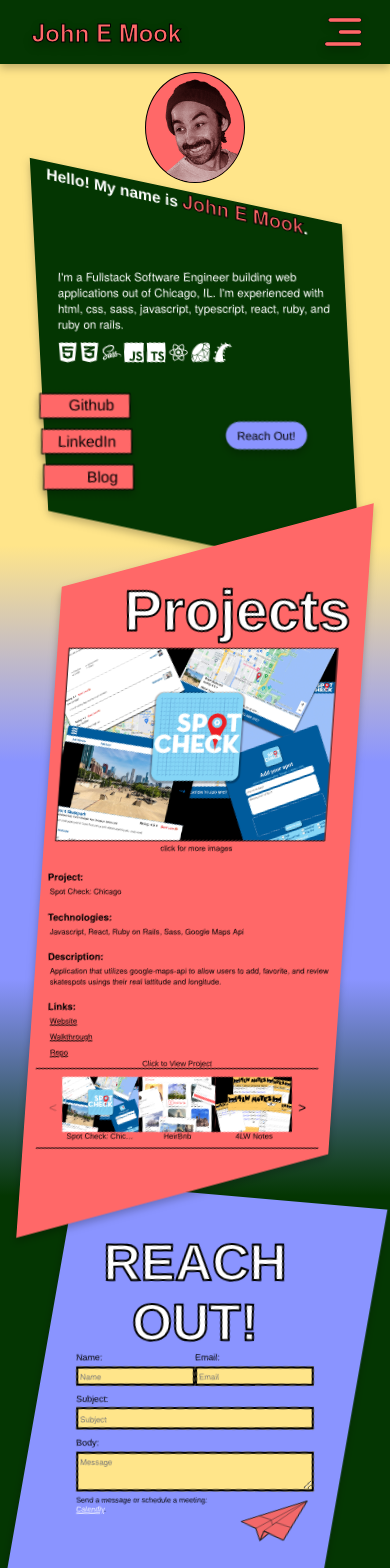
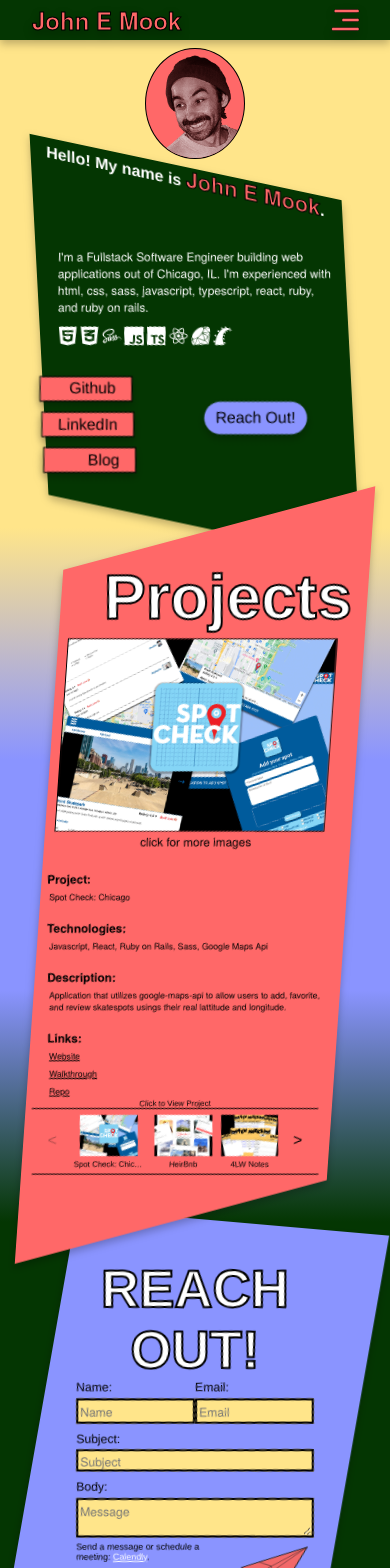
Before and after one commit to jedwardmook/react-portfolio, a React (Create React App) app: page / in a window 390 px wide. Shown: the top 1568 px of the page. Built offline with nearby package versions, Linux system fonts and the light colour scheme.

Commit message:
styles: adds scrollTo projectsContainer, mobile styles

```diff
--- a/src/components/Header.js
+++ b/src/components/Header.js
@@ -27,7 +27,7 @@ function Header() {
           linksStyle={styles.nav}
           styles={styles}
         />
-        <button onClick={handleOpen} className={styles['nav-button']}><img src={isOpen ? close : menu}/></button>
+        <button onClick={handleOpen} className={styles['nav-button']}><img className={styles['nav-button-image']} src={isOpen ? close : menu}/></button>
       </div>
       {isOpen &&
       <div className={styles['mobile-active']}>
--- a/src/components/ProjectsContainer.js
+++ b/src/components/ProjectsContainer.js
@@ -19,6 +19,10 @@ function ProjectsContainer({styles, projects, setHeroProject}) {
     }
   };
 
+  const handleHeroProject = (project) => {
+    setHeroProject(project);
+  };
+
   return (
     <div className={styles['projects-carousel']}>
       <p className={styles['project-title']}>Click to View Project</p>
@@ -31,8 +35,8 @@ function ProjectsContainer({styles, projects, setHeroProject}) {
         </button>
         {projects.slice(startIndex, endIndex).map((project, index) => {
           return (
-            <div key={index} className={styles['project-card']} onClick={() => setHeroProject(project)}>
-              <img src={project.images[0].link} alt={project.images[0].description} className={styles['project-image']} />
+            <div key={index} className={styles['project-card']} onClick={() => handleHeroProject(project)}>
+              <a href="#projects"><img src={project.images[0].link} alt={project.images[0].description} className={styles['project-image']} /></a>
               <p className={styles['project-title']}>{project.projectName}</p>
             </div>
           );
--- a/src/components/header.module.css
+++ b/src/components/header.module.css
@@ -9,6 +9,10 @@ header {
   text-decoration: none;
   -webkit-text-stroke: 1px black;
   filter: var(--dropshadow);
+
+  @media (width <= 590px){
+    font-size: 1.25rem;
+  }
 }
 
 .header-container {
@@ -19,21 +23,48 @@ header {
   height: 4rem;
   padding: 0 2rem;
   filter: var(--dropshadow);
+
+  @media (width <= 600px) {
+    height: 2.5rem;
+  }
 }
 
 .logo {
   font-size: 2rem;
   font-family: var(--neue-family);
+
+  @media (width <= 590px){
+    font-size: 1.5rem;
+  }
 }
 
 .nav-button {
   display: none;
+
+  @media (width <= 590px){
+    display: flex;
+    background-color: transparent;
+    border: none;
+    border-radius: 25%;
+    cursor: pointer;
+    filter: var(--dropshadow);
+    margin-right: -.75rem;
+  }
+}
+
+.nav-button-image {
+  width: 2.25rem;
+  height: 2.25rem;
 }
 
 .nav {
   display: flex;
   gap: 1rem;
   list-style-type: none;
+
+  @media (width <= 590px){
+    display: none;
+  }
 }
 
 .mobile-closed {
@@ -42,6 +73,14 @@ header {
 
 .mobile-open {
   display: none;
+
+  @media (width <= 590px){
+    display: block;
+    list-style-type: none;
+    text-align: right;
+    padding-right: 1.75rem;
+    margin-top: 0;
+  }
 }
 
 .mobile-active {
@@ -49,34 +88,3 @@ header {
   left: 0;
   right: 0;
 }
-
-@media (width <= 590px){
-  .nav {
-    display: none;
-  }
-
-  .nav-button {
-    display: flex;
-    background-color: transparent;
-    border: none;
-    border-radius: 25%;
-    width: 3.75rem;
-    height: 3.75rem;
-    cursor: pointer;
-    padding-top: .35rem;
-    margin-right: -1rem;
-    filter: var(--dropshadow);
-  }
-
-  .mobile-open {
-    display: block;
-    list-style-type: none;
-    text-align: right;
-    padding-right: 1.75rem;
-    margin-top: 0;
-  }
-
-  .nav-link, .logo {
-    font-size: 1.5rem;
-  }
-}
--- a/src/components/home.module.css
+++ b/src/components/home.module.css
@@ -30,24 +30,48 @@
 .hello {
   font-family: var(--condensedblack-family);
   color: white;
-  font-size: 4vw;
+  font-size: 2rem;
   padding: 0 1rem;
   margin-top: -.25rem;
   transform: skew(-3deg, 0deg);
+
+  @media (width <= 670px) {
+    font-size: 1.5rem;
+  }
+
+  @media (width <= 590px){
+    font-size: 1rem;
+  }
 }
 
 span {
   font-family: var(--neue-family);
-  font-size: 5vw;
+  font-size: 2.5rem;
   color: var(--peach-color);
   -webkit-text-stroke: 1px black;
+
+  @media (width <= 670px) {
+    font-size: 2rem;
+  }
+
+  @media (width <= 590px){
+    font-size: 1.35rem;
+  }
 }
 
 .about {
   font-family: var(--neue-family);
   color: white;
-  font-size: 3vw;
+  font-size: 1.5rem;
   padding-top: 3vw;
+
+  @media (width <= 670px) {
+    font-size: 1rem;
+  }
+
+  @media (width <= 590px){
+    font-size: .75rem;
+  }
 }
 
 .bio-container {
@@ -82,7 +106,7 @@ span {
 
 .socials-link {
   font-family: var(--condensedblack-family);
-  font-size: 4vw;
+  font-size: 1.5rem;
   color: black;
   background-color: var(--peach-color);
   transform: skewX(-3deg);
@@ -90,6 +114,10 @@ span {
   outline: 1px solid black;
   margin-top: .75rem;
   text-decoration: none;
+
+  @media (width <= 670px) {
+    font-size: 1rem;
+  }
 }
 
 .reachout-button {
@@ -98,8 +126,12 @@ span {
   color: black;
   border: none;
   font-family: var(--condensedblack-family);
-  font-size: 3vw;
+  font-size: 1.5rem;
   padding: 2vw 3vw;
   cursor: pointer;
   text-decoration: none;
+
+  @media (width <= 670px) {
+    font-size: 1rem;
+  }
 }
--- a/src/components/projects.module.css
+++ b/src/components/projects.module.css
@@ -19,11 +19,11 @@
 .projects-tray {
   display: flex;
   align-items: center;
-  justify-content: space-between;
-  width: 70vw;
+  justify-content: space-around;
+  width: 72vw;
   border-top: 1px solid black;
   border-bottom: 1px solid black;
-  padding: 2vw;
+  padding: 1.5vw;
   margin-bottom: 12vw;
 }
 
@@ -31,9 +31,13 @@
   font-family: var(--condensedblack-family);
   background-color: transparent;
   border: none;
-  font-size: 3.5vw;
-  padding-bottom: .5vw;
+  font-size: 2rem;
+  padding-bottom: 1vw;
   cursor: pointer;
+
+  @media (width <= 600px) {
+    font-size: 1rem;
+  }
 }
 
 .projects-tray-button:disabled {
@@ -43,11 +47,23 @@
 .projects-title {
   transform: skew(4deg, 15deg);
   text-align: right;
-  font-size: 15vw;
+  font-size: 8rem;
   margin: 2rem 1rem;
   -webkit-text-stroke: 2px black;
   color: white;
   margin-bottom: 0;
+
+  @media (width <= 800px) {
+    font-size: 7rem;
+  }
+
+  @media (width <= 600px) {
+    font-size: 4rem;
+  }
+
+  @media (width >= 900px) {
+    margin-bottom: -3vw;
+  }
 }
 
 .projects-carousel {
@@ -67,16 +83,28 @@
 
 .project-image {
   width: 20vw;
+
+  @media (width <= 600px) {
+    width: 15vw;
+  }
 }
 
 .project-title {
   margin: 0;
-  font-size: 2vw;
+  font-size: 1.25rem;
   text-align: center;
-  width: calc(100% - .5rem);
+  width: calc(100% - .25rem);
   overflow: hidden;
   text-overflow: ellipsis;
   white-space: nowrap;
+
+  @media (width <= 800px) {
+    font-size: 1rem;
+  }
+
+  @media (width <= 600px) {
+    font-size: .5rem;
+  }
 }
 
 .hero-project-container {
@@ -85,6 +113,13 @@
   align-items: center;
   transform: skew(4deg, 15deg);
   font-family: var(--neue-family);
+
+  @media (width >= 900px) {
+    flex-direction: row;
+    gap: 1vw;
+    margin-bottom: 2vw;
+    margin-left: 1.75vw;
+  }
 }
 
 .hero-project-image-container {
@@ -98,15 +133,24 @@
   transform: skew(-4deg, 0deg);
   border: 1px solid black;
   cursor: pointer;
+
+  @media (width >= 900px) {
+    width: 45vw;
+    transform: skew(0deg, 0deg);
+  }
 }
 
 .hero-project-image-button {
   font-family: var(--neue-family);
-  font-size: 2vw;
+  font-size: 1rem;
   margin: 0;
   cursor: pointer;
   border: none;
   background-color: transparent;
+
+  @media (width <= 600px) {
+    font-size: .75rem;
+  }
 }
 
 .hero-project-info-container {
@@ -114,20 +158,48 @@
 }
 
 .hero-project-key {
-  font-size: 2.5vw;
+  font-size: 1.15rem;
   margin-bottom: -1.5vw;
+
+  @media (width >= 900px) {
+    font-size: 2vw;
+    margin-bottom: -1.5vw;
+  }
+
+  @media (width <= 600px) {
+    font-size: .75rem;
+  }
 }
 
 .hero-project-value {
   margin-left: .5vw;
   margin-right: 2vw;
-  font-size: 2vw;
+  font-size: 1.1rem;
   margin-bottom: -.75vw;
+
+  @media (width >= 900px) {
+    margin-left: .25vw;
+    margin-right: 1.75vw;
+    font-size: 1.75vw;
+  }
+
+  @media (width <= 600px) {
+    font-size: .55rem;
+  }
 }
 
 .hero-project-value-link {
-  font-size: 2vw;
+  font-size: 1.1rem;
   color: black;
+
+  @media (width >= 900px) {
+    font-size: 1.75vw;
+    color: black;
+  }
+
+  @media (width <= 600px) {
+    font-size: .55rem;
+  }
 }
 
 .image-viewer-background {
@@ -151,6 +223,10 @@
   width: 85vw;
   border: 1px solid black;
   filter: drop-shadow(var(--dropshadow));
+
+  @media (width <= 600px) {
+    margin-left: -2rem;
+  }
 }
 
 .image-viewer-hero-container, .image-viewer-tray {
@@ -158,8 +234,7 @@
 }
 
 .image-viewer-close-container {
-  position: fixed;
-  right: 10vw;
+  display: flex;
 }
 
 .image-viewer-hero-container {
@@ -169,10 +244,12 @@
 }
 
 .image-viewer-close {
+  position: relative;
   width: 5vw;
   background-color: transparent;
   border: none;
   cursor: pointer;
+  left: 39vw;
 }
 
 .image-viewer-hero-image {
@@ -181,12 +258,20 @@
 }
 
 .image-viewer-hero-description {
-  font-size: 1.75vw;
+  font-size: 1.15rem;
   font-family: var(--neue-family);
+
+  @media (width <= 800px) {
+    font-size: 1rem;
+  }
+
+  @media (width <= 600px) {
+    font-size: .75rem;
+  }
 }
 
 .image-viewer-tray {
-  width: 60vw;
+  width: 65vw;
   justify-content: space-around;
   margin-bottom: 2vw;
   border-top: 1px solid black;
@@ -198,37 +283,3 @@
   padding: 1vw 0;
   cursor: pointer;
 }
-
-@media (width >= 900px) {
-  .hero-project-container {
-    flex-direction: row;
-    gap: 1vw;
-    margin-bottom: 2vw;
-    margin-left: 1.75vw;
-  }
-
-  .hero-project-image {
-    width: 45vw;
-    transform: skew(0deg, 0deg);
-  }
-
-  .hero-project-key {
-    font-size: 2vw;
-    margin-bottom: -1.5vw;
-  }
-
-  .hero-project-value {
-    margin-left: .25vw;
-    margin-right: 1.75vw;
-    font-size: 1.75vw;
-  }
-
-  .hero-project-value-link {
-    font-size: 1.75vw;
-    color: black;
-  }
-
-  .projects-title {
-    margin-bottom: -3vw;
-  }
-}
--- a/src/components/reachout.module.css
+++ b/src/components/reachout.module.css
@@ -29,15 +29,31 @@
   color: white;
   text-align: center;
   -webkit-text-stroke: 2px black;
-  font-size: 13vw;
+  font-size: 8rem;
   margin-bottom: 0;
   margin-top: 10vw;
+
+  @media (width <= 900px) {
+    font-size: 7rem;
+  }
+
+  @media (width <= 600px) {
+    font-size: 3.25rem;
+  }
 }
 
 .reach-out-form {
   width: 60vw;
-  font-size: 2vw;
+  font-size: 2rem;
   margin-bottom: 17vw;
+
+  @media (width <= 900px) {
+    font-size: 1rem;
+  }
+
+  @media (width <= 600px) {
+    font-size: .75rem;
+  }
 }
 
 .reach-out-two-input {
@@ -48,7 +64,11 @@
 .form-stacked-container {
   display: flex;
   flex-direction: column;
-  font-size: 2.25vw;
+  font-size: 1rem;
+
+  @media (width <= 600px) {
+    font-size: .75rem;
+  }
 }
 
 .form-meeting-container {
@@ -65,7 +85,11 @@
   padding: .5vw;
   margin-bottom: 2vw;
   font-family: var(--neue-family);
-  font-size: 2vw;
+  font-size: 1rem;
+
+  @media (width <= 600px) {
+    font-size: .75rem;
+  }
 }
 
 .long-input {
@@ -83,7 +107,11 @@
 
 .form-meeting-message, .form-meeting-link {
   margin-top: -1vw;
-  font-size: 1.85vw;
+  font-size: 1rem;
+
+  @media (width <= 600px) {
+    font-size: .55rem;
+  }
 }
 
 .form-meeting-link {
@@ -95,7 +123,7 @@
   cursor: pointer;
   appearance: none;
   background-color: inherit;
-  transition: transform 1s ease-out;
+  transition: transform .25s ease-out;
 
   &:hover {
     transform: translate(1vw, -.5vw);
@@ -130,7 +158,7 @@
   align-items: center;
   justify-content: center;
   font-family: var(--neue-family);
-  height: 15vw;
+  height: 15vh;
   border: 2px solid black;
   filter: var(--dropshadow);
 }
```
